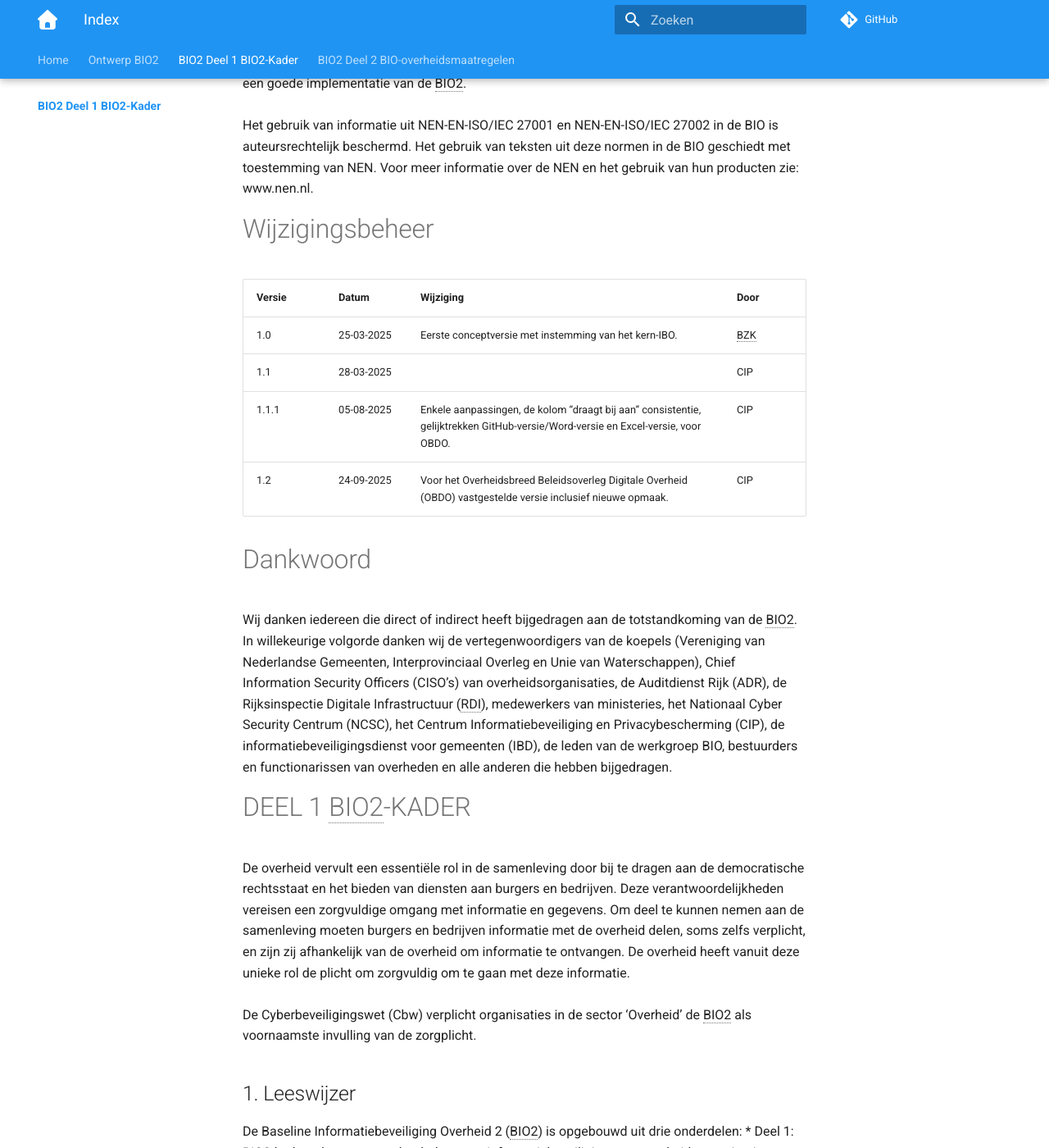
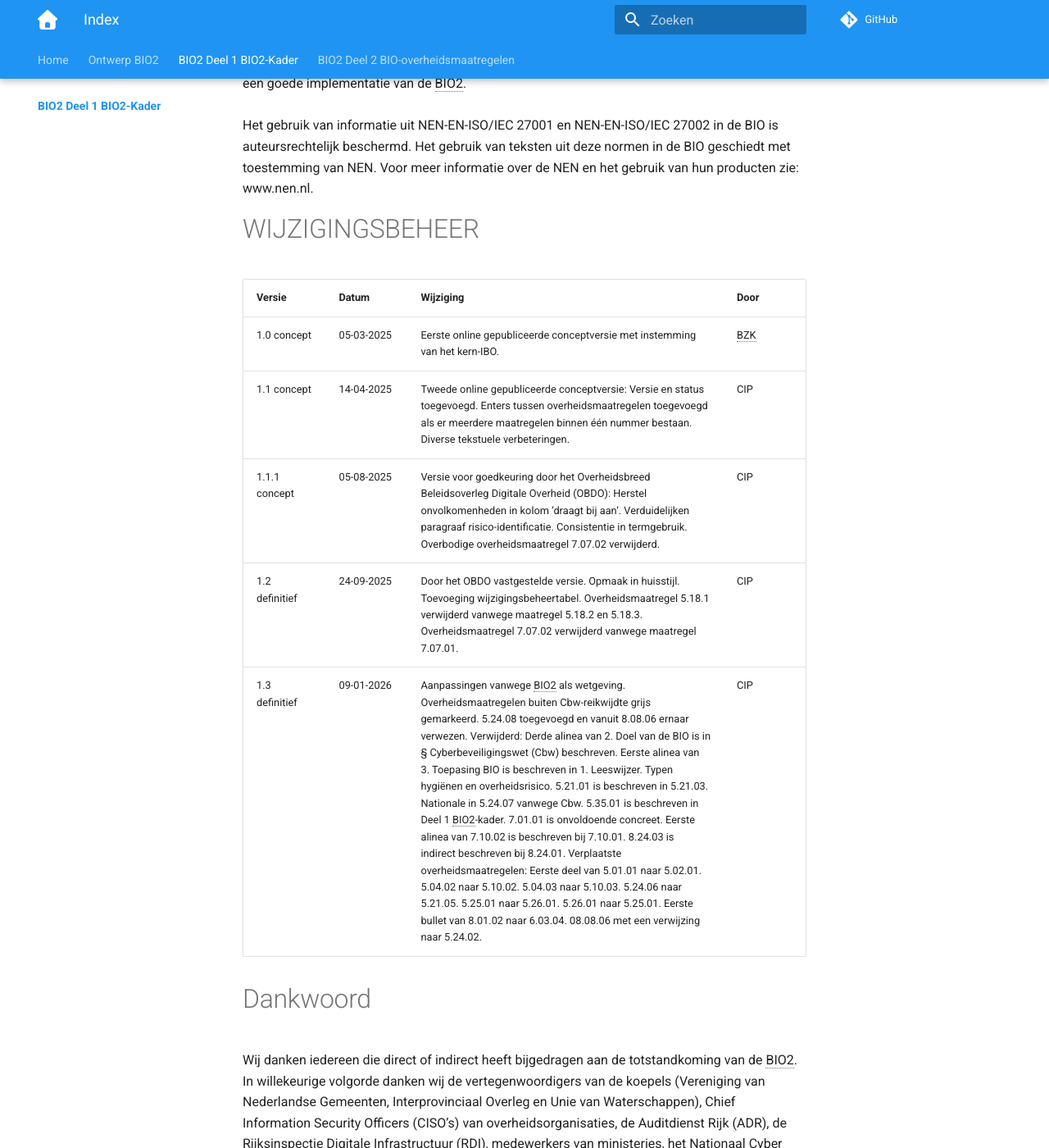
Before and after one commit to MinBZK/Baseline-Informatiebeveiliging-Overheid, an MkDocs documentation site: the page built from docs/inleiding/index.md, in a window 1280 px wide and 1400 px high, scrolled down 775 px. Shown: the whole window at 82% size. Built offline with MkDocs 1.6.1 and Material for MkDocs 9.7.7, drawn with Linux system fonts in a browser that asks for light colours; comment, search, counter and statistics services are not loaded.

Commit message:
Update index.md
Wijzigingstabel vervangen.

```diff
--- a/docs/inleiding/index.md
+++ b/docs/inleiding/index.md
@@ -4,7 +4,7 @@
 
 9 januari 2026, versie 1.3 definitief
 
-# 	COPYRIGHT-NOTITIE
+# COPYRIGHT-NOTITIE
 Deel 1 BIO2-kader van de Baseline Informatiebeveiliging Overheid 2 (BIO2) is gestructureerd volgens NEN-EN-ISO/IEC 27001:2023, en deel 2 BIO-overheidsmaatregelen van de BIO2 is gestructureerd volgens NEN-EN-ISO/IEC 27002:2022.
 Entiteiten kunnen kosteloos beschikken over deze normen via NEN connect, het digitale platform van het Nederlands Normalisatie Instituut (NEN).<br><br>
 Forum Standaardisatie heeft deze normen opgenomen in de ‘pas-toe-of-leg-uit’-lijst met verplichte standaarden voor de publieke sector.
@@ -17,13 +17,14 @@
 Het gebruik van teksten uit deze normen in de BIO geschiedt met toestemming van NEN.
 Voor meer informatie over de NEN en het gebruik van hun producten zie: www.nen.nl.
 
-# Wijzigingsbeheer
+# WIJZIGINGSBEHEER
 | Versie | Datum | Wijziging | Door |
-| :--- | :--- | :--- | --- |
-| 1.0 | 25-03-2025 | Eerste conceptversie met instemming van het kern-IBO.  | BZK |
-| 1.1 | 28-03-2025 |    | CIP |
-| 1.1.1 | 05-08-2025 | Enkele aanpassingen, de kolom “draagt bij aan” consistentie, gelijktrekken GitHub-versie/Word-versie en Excel-versie, voor OBDO. | CIP |
-| 1.2 | 24-09-2025 | Voor het Overheidsbreed Beleidsoverleg Digitale Overheid (OBDO) vastgestelde versie inclusief nieuwe opmaak. | CIP |
+| :--- | :--- | :--- | :--- |
+| 1.0 concept | 05-03-2025 | Eerste online gepubliceerde conceptversie met instemming van het kern-IBO. | BZK |
+| 1.1 concept | 14-04-2025 | Tweede online gepubliceerde conceptversie: Versie en status toegevoegd. Enters tussen overheidsmaatregelen toegevoegd als er meerdere maatregelen binnen één nummer bestaan. Diverse tekstuele verbeteringen. | CIP |
+| 1.1.1 concept | 05-08-2025 | Versie voor goedkeuring door het Overheidsbreed Beleidsoverleg Digitale Overheid (OBDO): Herstel onvolkomenheden in kolom ’draagt bij aan’. Verduidelijken paragraaf risico-identificatie. Consistentie in termgebruik. Overbodige overheidsmaatregel 7.07.02 verwijderd. | CIP |
+| 1.2 definitief | 24-09-2025 | Door het OBDO vastgestelde versie. Opmaak in huisstijl. Toevoeging wijzigingsbeheertabel. Overheidsmaatregel 5.18.1 verwijderd vanwege maatregel 5.18.2 en 5.18.3. Overheidsmaatregel 7.07.02 verwijderd vanwege maatregel 7.07.01. | CIP |
+| 1.3 definitief | 09-01-2026 | Aanpassingen vanwege BIO2 als wetgeving. Overheidsmaatregelen buiten Cbw-reikwijdte grijs gemarkeerd. 5.24.08 toegevoegd en vanuit 8.08.06 ernaar verwezen. Verwijderd: Derde alinea van 2. Doel van de BIO is in § Cyberbeveiligingswet (Cbw) beschreven. Eerste alinea van 3. Toepasing BIO is beschreven in 1. Leeswijzer. Typen hygiënen en overheidsrisico. 5.21.01 is beschreven in 5.21.03. Nationale in 5.24.07 vanwege Cbw. 5.35.01 is beschreven in Deel 1 BIO2-kader. 7.01.01 is onvoldoende concreet. Eerste alinea van 7.10.02 is beschreven bij 7.10.01. 8.24.03 is indirect beschreven bij 8.24.01. Verplaatste overheidsmaatregelen: Eerste deel van 5.01.01 naar 5.02.01. 5.04.02 naar 5.10.02. 5.04.03 naar 5.10.03. 5.24.06 naar 5.21.05. 5.25.01 naar 5.26.01. 5.26.01 naar 5.25.01. Eerste bullet van 8.01.02 naar 6.03.04. 08.08.06 met een verwijzing naar 5.24.02. | CIP |
 
 # Dankwoord
 Wij danken iedereen die direct of indirect heeft bijgedragen aan de totstandkoming van de BIO2.
```
